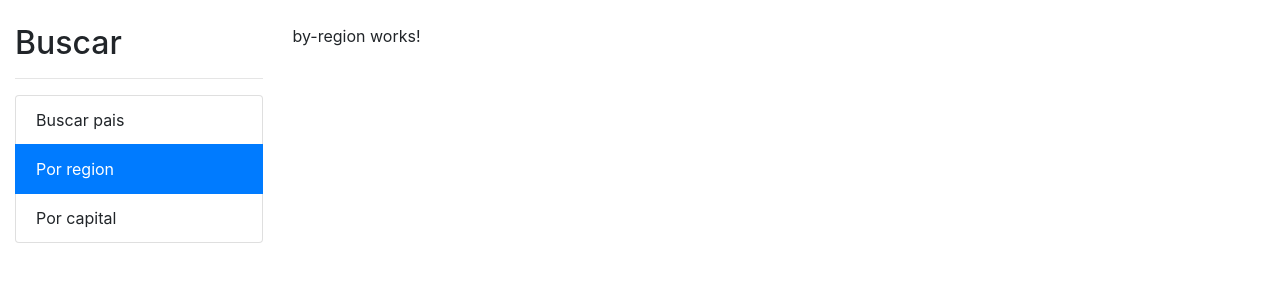
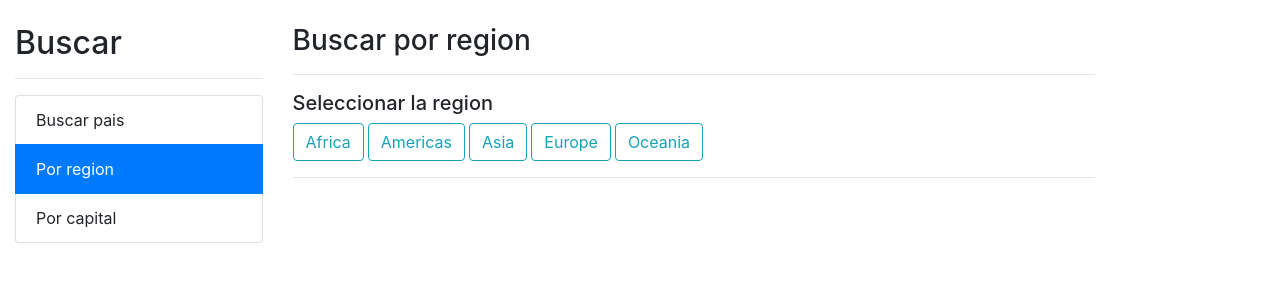
Before and after one commit to GersonBenito/paisesApp, an Angular app: page /region in a window 1280 px wide. Shown: the top 300 px of the page. Built offline with nearby package versions, Linux system fonts and the light colour scheme.

Commit message:
feat: change components angular v15

```diff
--- a/src/app/country/components/table-country/table-country.component.html
+++ b/src/app/country/components/table-country/table-country.component.html
@@ -16,7 +16,7 @@
             <th>{{country.capital}}, {{country.name}}</th>
             <th>{{country.population | number}}</th>
             <th>
-                <a [routerLink]="['pais', country.alpha2Code]">Ver...</a>
+                <span (click)="showCountry(country.alpha2Code)" class="span-link">Ver...</span>
             </th>
         </tr>
     </tbody>
--- a/src/app/country/components/table-country/table-country.component.scss
+++ b/src/app/country/components/table-country/table-country.component.scss
@@ -0,0 +1,4 @@
+.span-link{
+    cursor: pointer;
+    color: #17a2b8;
+}
--- a/src/app/country/components/table-country/table-country.component.ts
+++ b/src/app/country/components/table-country/table-country.component.ts
@@ -1,4 +1,5 @@
 import { Component, Input } from '@angular/core';
+import { Router } from '@angular/router';
 import { Country } from '../../interfaces/country.interface';
 
 @Component({
@@ -10,5 +11,10 @@ export class TableCountryComponent {
 
   @Input() public countries: Array<Country> = [];
 
-  constructor(){}
+  constructor( private router: Router ){}
+
+  showCountry( alpha2Code: string ): void{
+    this.router.navigate([ 'pais', alpha2Code ]);
+  }
+
 }
--- a/src/app/country/pages/by-capital/by-capital.component.html
+++ b/src/app/country/pages/by-capital/by-capital.component.html
@@ -3,11 +3,7 @@
 
 <div class="row">
     <div class="col">
-        <app-search-country
-            (onEnter)="buscar($event)"
-            placeholder="Buscar por capital..."
-        >
-        </app-search-country>
+        <app-search-country (onEnter)="buscar($event)" placeholder="Buscar por capital..." />
     </div>
 </div>
 <hr>
@@ -18,9 +14,6 @@
 
 <div class="row">
     <div class="col">
-        <app-table-country
-            *ngIf="countries.length > 0"
-            [countries]="countries"
-        ></app-table-country>
+        <app-table-country *ngIf="countries.length > 0" [countries]="countries" />
     </div>
 </div>
--- a/src/app/country/pages/by-country/by-country.component.html
+++ b/src/app/country/pages/by-country/by-country.component.html
@@ -7,8 +7,7 @@
             (onEnter)="buscar($event)"
             (onDebounce)="sugerencias($event)"
             placeholder="Buscar por pais..."
-        >
-        </app-search-country>
+        />
     </div>
 </div>
 
@@ -19,9 +18,6 @@
 
 <div class="row">
     <div class="col">
-       <app-table-country
-        *ngIf="countries.length > 0"
-        [countries]="countries">
-        </app-table-country>
+       <app-table-country *ngIf="countries.length > 0" [countries]="countries" />
     </div>
 </div>
--- a/src/app/country/pages/by-region/by-region.component.html
+++ b/src/app/country/pages/by-region/by-region.component.html
@@ -1 +1,22 @@
-<p>by-region works!</p>
+<h3>Buscar por region <small>{{ regionActiva | titlecase }}</small></h3>
+<hr>
+
+<h5>Seleccionar la region</h5>
+
+<div class="row">
+    <div class="col">
+        <button
+            [class]="(region === regionActiva) ? 'btn btn-info mr-1' : 'btn btn-outline-info mr-1'"
+            *ngFor="let region of regiones"
+            (click)="obtenerPaisesPorRegion(region)"
+        >
+            {{ region | titlecase }}
+        </button>
+    </div>
+</div>
+<hr />
+<div class="row">
+    <div class="col">
+        <app-table-country *ngIf="countries.length > 0" [countries]="countries" />
+    </div>
+</div>
--- a/src/app/country/pages/by-region/by-region.component.ts
+++ b/src/app/country/pages/by-region/by-region.component.ts
@@ -1,4 +1,6 @@
 import { Component } from '@angular/core';
+import { Country } from '../../interfaces/country.interface';
+import { CountryService } from '../../services/country.service';
 
 @Component({
   selector: 'app-by-region',
@@ -7,4 +9,26 @@ import { Component } from '@angular/core';
 })
 export class ByRegionComponent {
 
+  public regiones: string[] = ['africa', 'americas', 'asia', 'europe', 'oceania'];
+  public regionActiva: string = '';
+  public countries: Country[] = [];
+
+  constructor( private _countryServices: CountryService ){}
+
+  obtenerPaisesPorRegion(region: string): void {
+
+    if(region === this.regionActiva ) return ;
+
+    this.regionActiva = region;
+
+    this._countryServices.buscarRegion(region).subscribe({
+      next: countries =>{
+        this.countries = countries;
+      },
+      error: error =>{
+        console.log(error);
+      }
+    })
+  }
+
 }
--- a/src/app/country/services/country.service.ts
+++ b/src/app/country/services/country.service.ts
@@ -1,4 +1,4 @@
-import { Injectable } from '@angular/core';
+import { inject, Injectable } from '@angular/core';
 import { environment } from 'src/environments/environment.development';
 import { Observable } from 'rxjs';
 import { HttpClient } from '@angular/common/http';
@@ -12,7 +12,11 @@ export class CountryService {
 
   private API_URL: string = environment.apiUrl;
 
-  constructor( private http: HttpClient ) { }
+  // angular v15
+  private http = inject( HttpClient );
+
+  // angular v13
+  // constructor( private http: HttpClient ) { }
 
   buscarPais( termino: string ): Observable<Country[]>{
     return this.http.get<Country[]>(`${this.API_URL}/name/${termino}`);
@@ -26,4 +30,8 @@ export class CountryService {
     return this.http.get<Country>(`${this.API_URL}/alpha/${termino}`);
   }
 
+  buscarRegion( termino: string ): Observable<Country[]>{
+    return this.http.get<Country[]>(`${this.API_URL}/region/${termino}`);
+  }
+
 }
```
